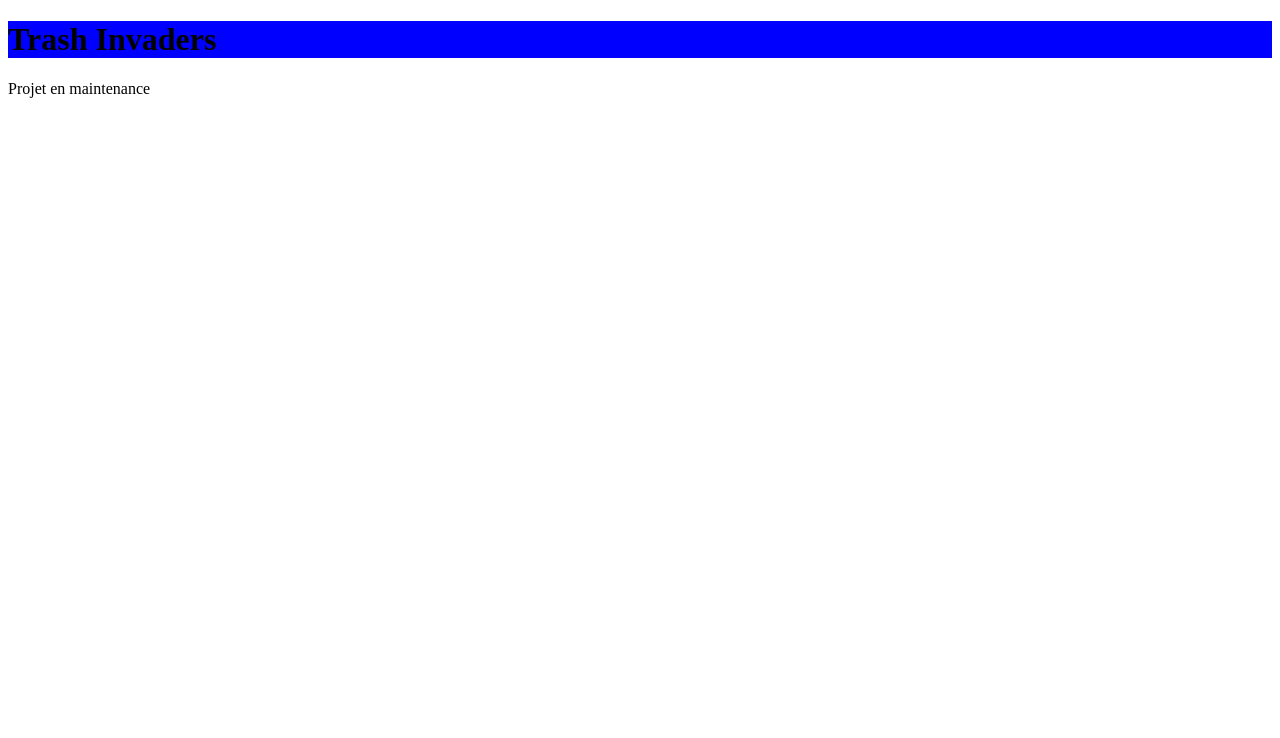
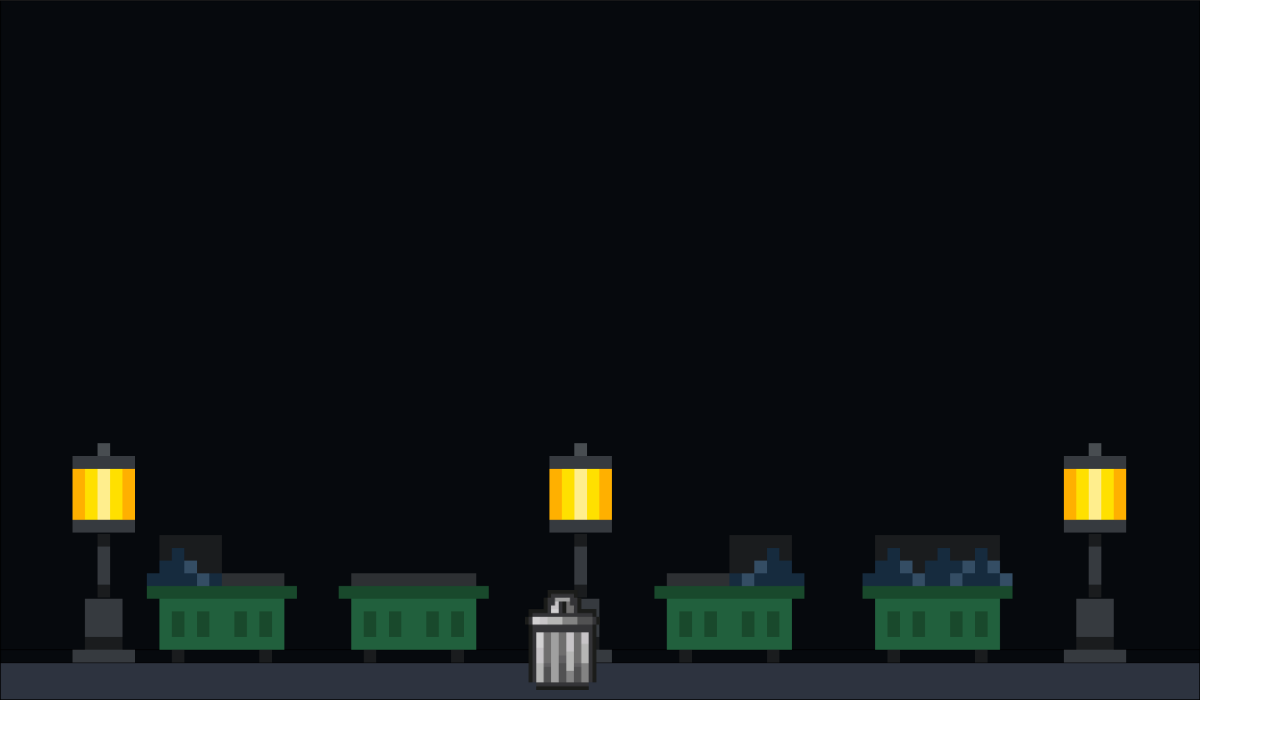
Before and after one commit to MathPrm/TrashInvaders, a plain HTML site: page index.html in a window 1280 px wide. Drawn offline with Linux system fonts and the light colour scheme.

Commit message:
déplacement poubelle

```diff
--- a/assets/css/app.css
+++ b/assets/css/app.css
@@ -1,3 +1,11 @@
-h1{
-    background-color: blue;
+*,*::before,*::after{
+    box-sizing: border-box;
+    padding: 0;
+    margin: 0;
 }
+#background{
+    position: absolute;
+}
+#canvas{
+    position:absolute;
+}
--- a/assets/js/app.js
+++ b/assets/js/app.js
@@ -1,9 +1,80 @@
 "use strict"
 
-//création du canvas
+//création des canvas (le background et le reste)
 const canvas = document.getElementById("canvas")
-//taille du canvas
-canvas.width = 1000
-canvas.height = 1000
+const background = document.getElementById("background")
+
+//taille des canvas
+canvas.width = 1200;
+canvas.height = 700;
+
+background.width = 1200;
+background.height = 700;
+
+
 //c'est du dessin en 2D
-const ctx = canvas.getContext("2d")
+const ctx = canvas.getContext("2d");
+const ctx2 = background.getContext("2d");
+
+//importation des images
+
+const arrierePlan = new Image();
+arrierePlan.src = "assets/img/background.png"
+
+const garbage_can = new Image();
+garbage_can.src = "assets/img/garbage_can.png"
+
+const possum = new Image();
+possum.src = "assets/img/possum.png"
+
+const raccoon = new Image();
+raccoon.src = "assets/img/raccoon.png"
+
+const skunk = new Image();
+skunk.src = "assets/img/skunk.png"
+
+const wombat = new Image();
+wombat.src = "assets/img/wombat.png"
+
+
+//affichage de l'arrière plan sur le canvas "background"
+arrierePlan.addEventListener('load', function(){
+    ctx2.drawImage(arrierePlan , 0, 0,1200,700);
+},false)
+
+//petit espace entre la poubelle et le sol
+const space = 10
+//création d'un objet poubelle sous json
+let garbage = {
+
+    x: ( canvas.width / 2 ) - 75,
+    y: canvas.height - (100 + space),
+    width: 75,
+    height: 100
+
+}
+//affichage de la poubelle
+garbage_can.addEventListener('load', function(){
+    ctx.drawImage(garbage_can , garbage.x, garbage.y, garbage.width, garbage.height );
+},false)
+
+//déplacement de la poubelle avec les flèches gauche et droite
+window.addEventListener('keydown', function(e){
+    switch(e.code) {
+        case "ArrowLeft":
+            if(garbage.x - 5 >= 0) {
+                garbage.x -=5
+            }
+        break;
+        case "ArrowRight":
+            if(garbage.x + garbage.width + 5 <= canvas.width) {
+                garbage.x += 5
+            }
+        break;
+    }
+    //on efface une partie du canvas avec les coordonnée et dimensions de la poubelle à chaque déplacement
+    ctx.clearRect(garbage.x-5, garbage.y, garbage.width+10, garbage.height)
+
+    //on redéssine la poubelle au bon emplacement
+    ctx.drawImage(garbage_can , garbage.x, garbage.y, garbage.width, garbage.height );
+})
--- a/index.html
+++ b/index.html
@@ -7,9 +7,11 @@
     <title>Trash Invaders</title>
 </head>
 <body>
-    <h1>Trash Invaders</h1>
-    <p>Projet en maintenance</p>
-    <canvas id="canvas"></canvas>
+    <div id="container">
+        <canvas id="background"></canvas>
+        <canvas id="canvas"></canvas>
+    </div>
     <script src="assets/js/app.js"></script>
+
 </body>
 </html>
```
Also changed, not shown: assets/img/background.png (added), assets/img/garbage_can.png (added), assets/img/possum.png (added), assets/img/raccoon.png (added), assets/img/skunk.png (added), assets/img/wombat.png (added).
